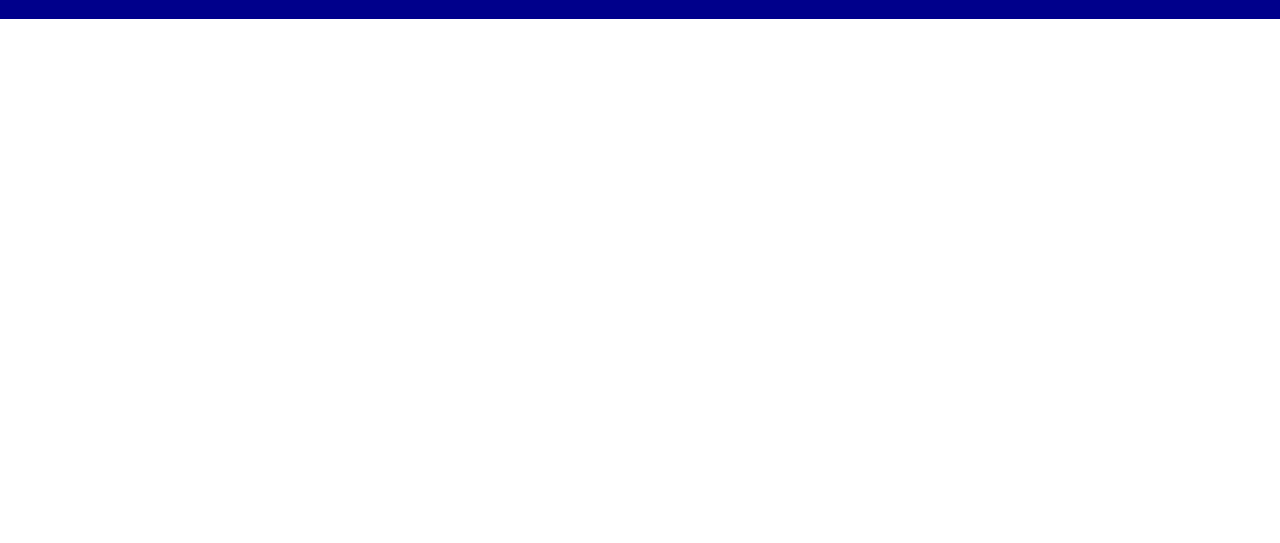
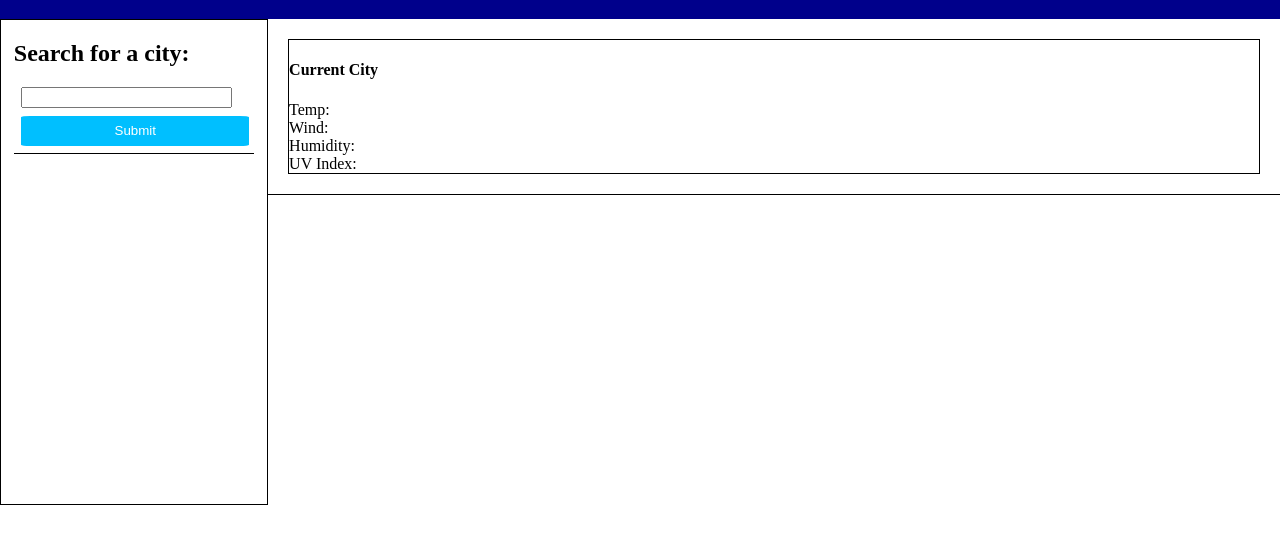
Before and after one commit to IsaacJCarnes/weather-dash-ij, a plain HTML site: page index.html in a window 1280 px wide. Shown: the part 61-604 px from the top of the page. Drawn offline with Linux system fonts and the light colour scheme; no server answers.

Commit message:
Started adding elements and styling them, no js yet

```diff
--- a/Assets/css/style.css
+++ b/Assets/css/style.css
@@ -15,7 +15,71 @@ header{
     margin: 0;
 }
 
-h1{
+header h1{
     color:white;
     font-family:Arial, Helvetica, sans-serif;
 }
+
+.verticalAlignment{
+    display: flex;
+    flex-direction: column;
+    width: 100%;
+    height: 100%;
+}
+
+.horizontalAlignment{
+    display: flex;
+    flex-direction: row;
+    width: 100%;
+    height: 100%;
+}
+
+#searchArea{
+    position: relative;
+    padding-left: 1%;
+    width: 25%;
+    height: fit-content;
+    border: 1px solid black;
+}
+
+#searchArea h2{
+
+    margin-bottom: 8%;
+}
+
+#submitText{
+    position: relative;
+    width: 80%;
+    display: flex;
+    margin:3%;
+    justify-content: center;
+
+}
+
+#submitButton{
+    position: relative;
+    width: 90%;
+    height: 30px;
+    display: flex;
+    margin:3%;
+    justify-content: center;
+    background-color:deepskyblue;
+    color:white;
+    border:0px;
+    border-radius: 4%;
+}
+
+#searchHistory{
+    border-top: 1px solid black;
+    height: 350px;
+    width: 95%;
+}
+
+#currentInfo{
+    border: 1px solid black;
+    margin: 2%;
+}
+
+#fiveDayInfo{
+    border-top: 1px solid black;
+}
--- a/index.html
+++ b/index.html
@@ -10,6 +10,23 @@
 </head>
 <body>
     <header><h1>Weather Dashboard</h1></header>
-
+    <section class="horizontalAlignment">
+        <section id="searchArea">
+            <h2>Search for a city:</h2>
+            <input type="text" id="submitText"></input>
+            <input type="submit" id="submitButton"></input>
+            <section id="searchHistory"></section>
+        </section>
+        <aside class="verticalAlignment">
+            <section id="currentInfo">
+                <h1 id="infoName">Current City</h1>
+                <div id="infoText">Temp:</div>
+                <div id="infoWind">Wind:</div>
+                <div id="infoHumid">Humidity:</div>
+                <div id="infoUV">UV Index:</div>
+            </section>
+            <section id="fiveDayInfo"></section>
+        </aside>
+    </section>
 </body>
 </html>
```
